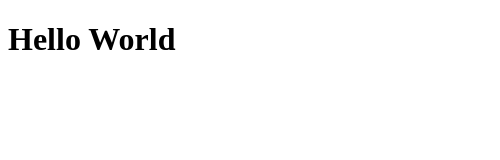
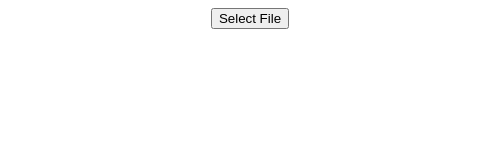
Before and after one commit to rawanasri/electron-pdf_to_jpg, an Electron app: page index.html in a window 500 px wide. Drawn offline with Linux system fonts and the light colour scheme.

```diff
--- a/index.html
+++ b/index.html
@@ -7,6 +7,9 @@
     <link href="styles.css" rel="stylesheet">
   </head>
   <body>
- <h1>Hello World</h1>
+    <div class="selection-buttons">
+     <div class="icon-chosen"></div>
+     <button type="button">Select File</button>
+    </div>
   </body>
 </html>
--- a/styles.css
+++ b/styles.css
@@ -0,0 +1,6 @@
+.selection-buttons {
+  display: flex;
+  justify-content: center;
+  align-items: center;
+  flex-direction: row;
+}
```
